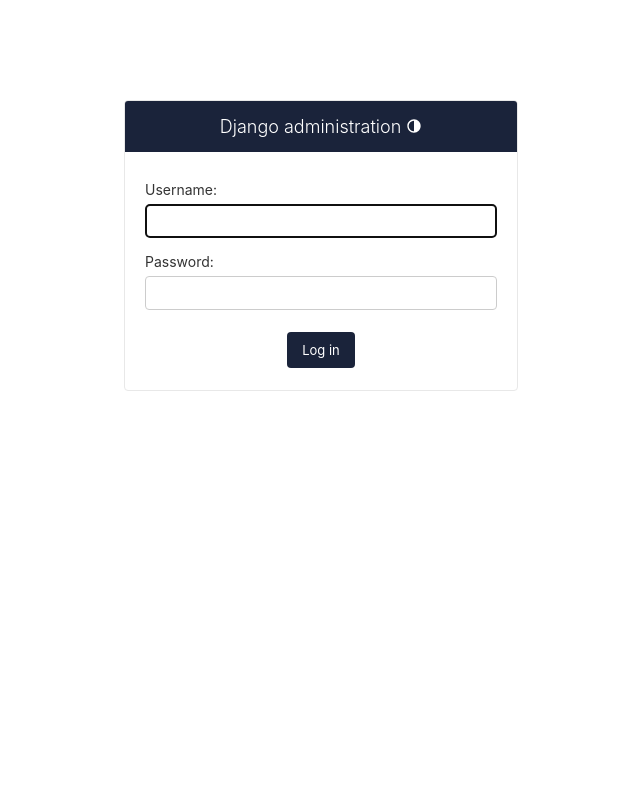
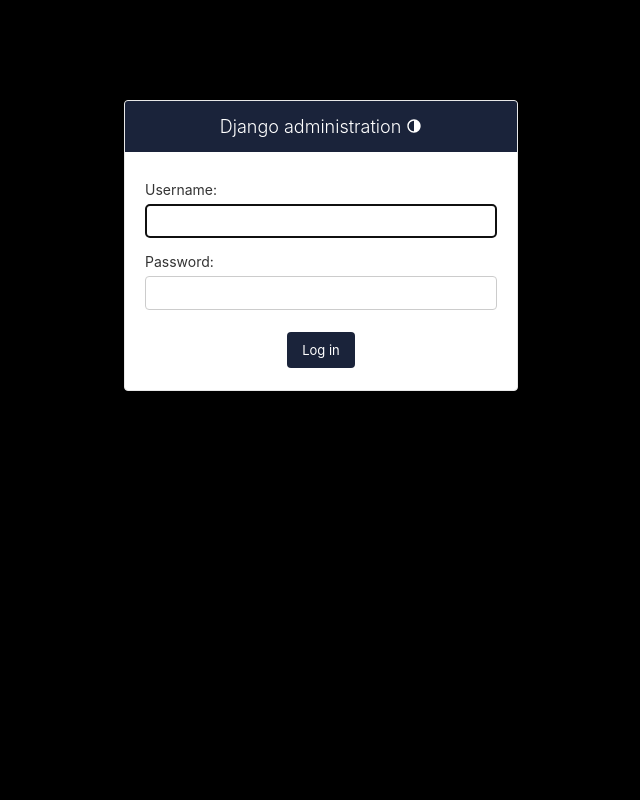
Before and after one commit to Giovannikev/Facturation, a Django app: a page that uses templates/admin/base.html in a window 1280 px wide. Shown: the whole page, without its empty margins (319-959 px from the left). Run offline with Django 4.2, Linux system fonts and the light colour scheme.

Commit message:
Admin personalisation

```diff
--- a/templates/admin/base.html
+++ b/templates/admin/base.html
@@ -6,7 +6,7 @@
     --accent: white;
     --primary-fg: white;
     --header-color: white;
-    --darkened-bg: white;
+    --darkened-bg: black;
   }
 </style>
 {% endblock %}
```
Also changed, not shown: db.sqlite3.
